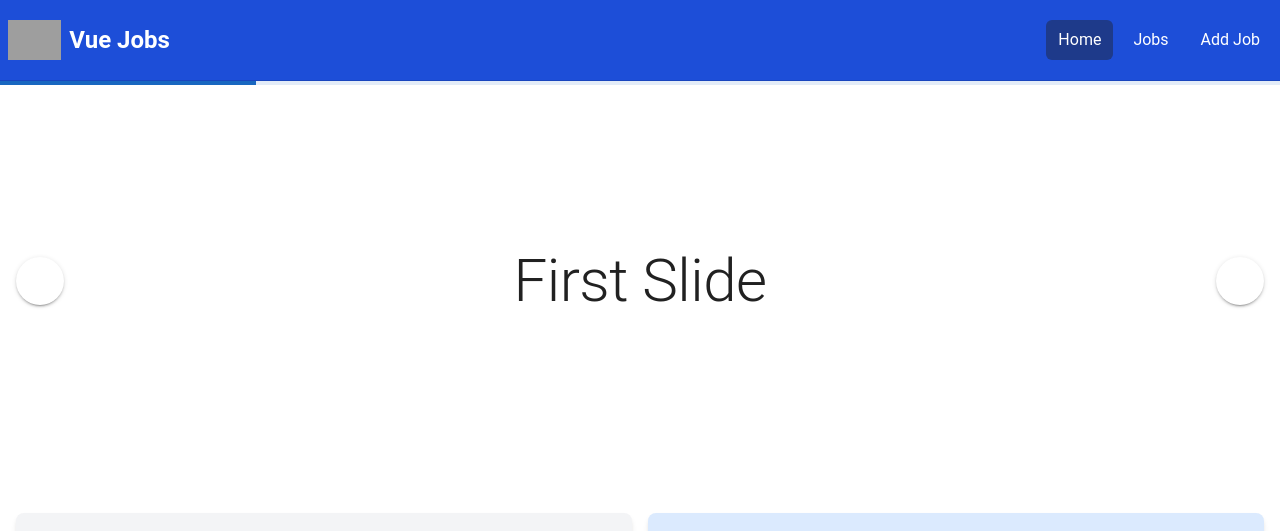
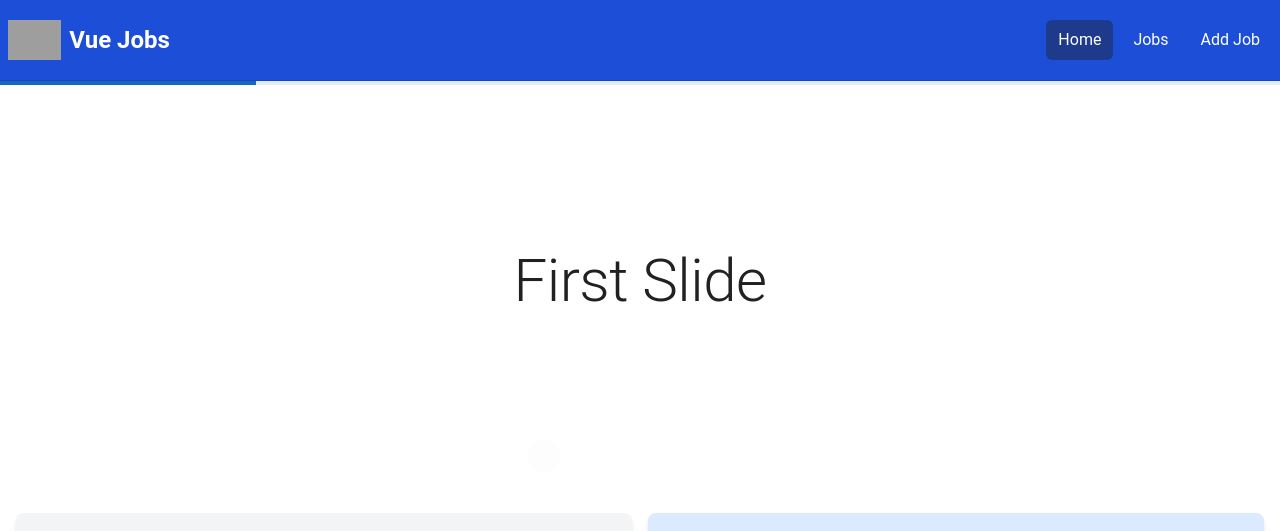
Before and after one commit to BranBayou/dev-jobs, a Vue app: page / in a window 1280 px wide. Shown: the top 531 px of the page. Built offline with nearby package versions, Linux system fonts and the light colour scheme; no server answers; grey boxes are pictures that could not be loaded.

Commit message:
Make vuetify carousel auto slider

```diff
--- a/src/components/Hero.vue
+++ b/src/components/Hero.vue
@@ -23,18 +23,9 @@ const slides = ref([
 </script>
 
 <template>
-    <v-carousel
-    height="400"
-    progress="primary"
-    hide-delimiters
-  >
-    <v-carousel-item
-      v-for="(slide, i) in slides"
-      :key="i"
-    >
-      <v-sheet
-        height="100%"
-      >
+    <v-carousel height="400" progress="primary" show-arrows="hover" cycle hide-delimiter-background>
+    <v-carousel-item v-for="(slide, i) in slides" :key="i">
+      <v-sheet height="100%">
         <div class="d-flex fill-height justify-center align-center">
           <div class="text-h2">
             {{ slide }} Slide
```
